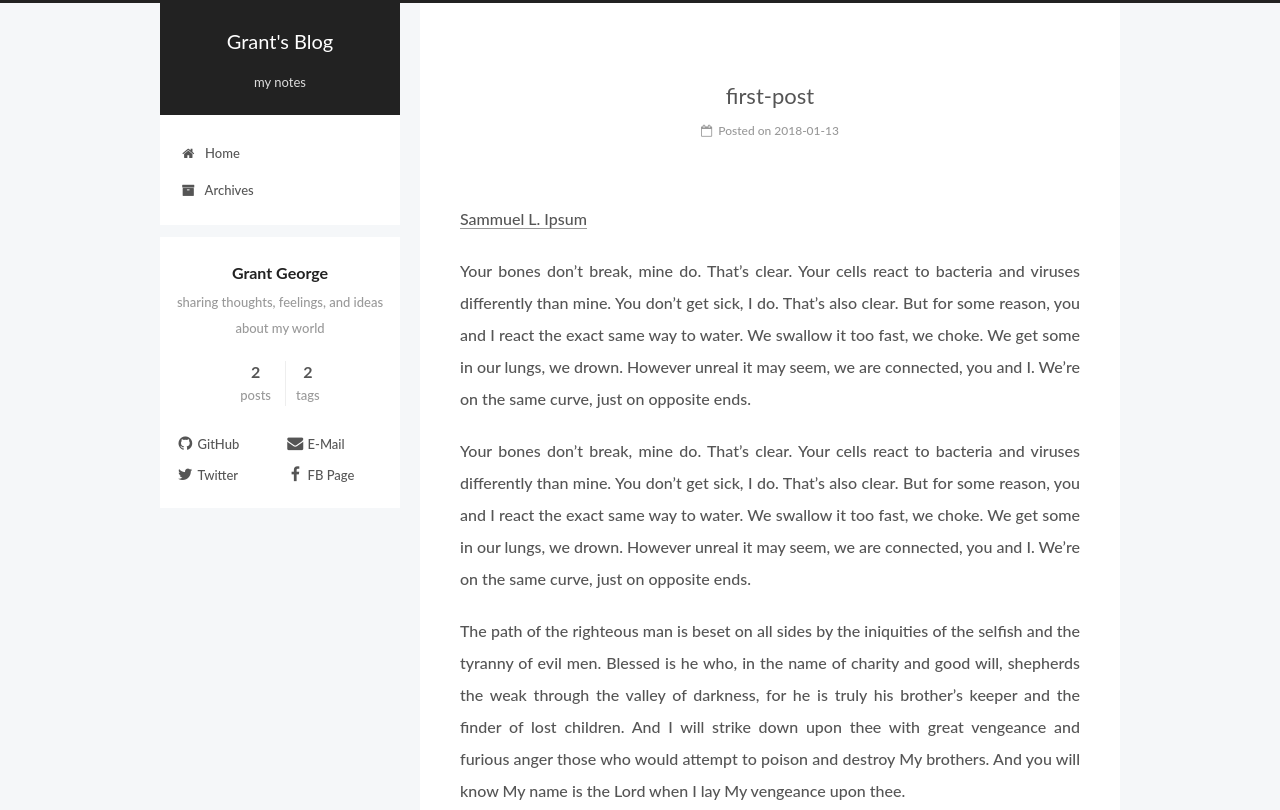
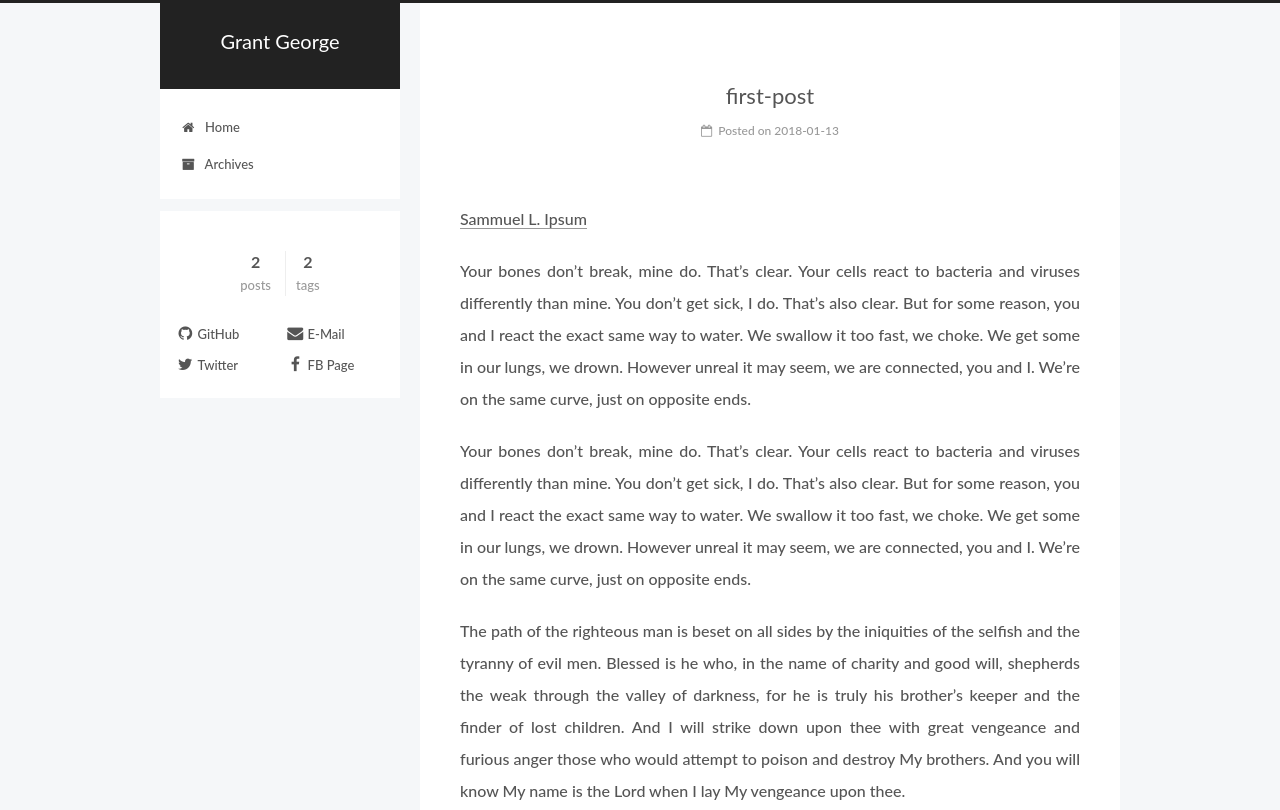
Before and after one commit to grantgeorge/grantgeorge.github.io, a plain HTML site: page index.html in a window 1280 px wide. Shown: the top 810 px of the page. Drawn offline with Linux system fonts and the light colour scheme.

Commit message:
2018-01-13 12:31:50

```diff
--- a/index.html
+++ b/index.html
@@ -79,15 +79,15 @@
 
 
 
-<meta name="description" content="sharing thoughts, feelings, and ideas about my world">
+<meta name="description">
 <meta property="og:type" content="website">
-<meta property="og:title" content="Grant's Blog">
+<meta property="og:title" content="Grant George">
 <meta property="og:url" content="http://www.grantgeorge.io/index.html">
-<meta property="og:site_name" content="Grant's Blog">
-<meta property="og:description" content="sharing thoughts, feelings, and ideas about my world">
+<meta property="og:site_name" content="Grant George">
+<meta property="og:description">
 <meta name="twitter:card" content="summary">
-<meta name="twitter:title" content="Grant's Blog">
-<meta name="twitter:description" content="sharing thoughts, feelings, and ideas about my world">
+<meta name="twitter:title" content="Grant George">
+<meta name="twitter:description">
 
 
 
@@ -123,7 +123,7 @@
 
 
 
-  <title>Grant's Blog</title>
+  <title>Grant George</title>
 
 
 
@@ -154,12 +154,12 @@
     <div class="custom-logo-site-title">
       <a href="/"  class="brand" rel="start">
         <span class="logo-line-before"><i></i></span>
-        <span class="site-title">Grant's Blog</span>
+        <span class="site-title">Grant George</span>
         <span class="logo-line-after"><i></i></span>
       </a>
     </div>
 
-        <p class="site-subtitle">my notes</p>
+        <p class="site-subtitle"></p>
 
   </div>
 
@@ -234,13 +234,13 @@
     <link itemprop="mainEntityOfPage" href="http://www.grantgeorge.io/2018/01/13/first-post/">
 
     <span hidden itemprop="author" itemscope itemtype="http://schema.org/Person">
-      <meta itemprop="name" content="Grant George">
+      <meta itemprop="name" content="">
       <meta itemprop="description" content="">
       <meta itemprop="image" content="/images/avatar.gif">
     </span>
 
     <span hidden itemprop="publisher" itemscope itemtype="http://schema.org/Organization">
-      <meta itemprop="name" content="Grant's Blog">
+      <meta itemprop="name" content="Grant George">
     </span>
 
 
@@ -372,13 +372,13 @@
     <link itemprop="mainEntityOfPage" href="http://www.grantgeorge.io/2018/01/13/My-New-Post/">
 
     <span hidden itemprop="author" itemscope itemtype="http://schema.org/Person">
-      <meta itemprop="name" content="Grant George">
+      <meta itemprop="name" content="">
       <meta itemprop="description" content="">
       <meta itemprop="image" content="/images/avatar.gif">
     </span>
 
     <span hidden itemprop="publisher" itemscope itemtype="http://schema.org/Organization">
-      <meta itemprop="name" content="Grant's Blog">
+      <meta itemprop="name" content="Grant George">
     </span>
 
 
@@ -511,8 +511,8 @@
         <div class="site-overview">
           <div class="site-author motion-element" itemprop="author" itemscope itemtype="http://schema.org/Person">
 
-              <p class="site-author-name" itemprop="name">Grant George</p>
-              <p class="site-description motion-element" itemprop="description">sharing thoughts, feelings, and ideas about my world</p>
+              <p class="site-author-name" itemprop="name"></p>
+              <p class="site-description motion-element" itemprop="description"></p>
           </div>
 
           <nav class="site-state motion-element">
@@ -604,7 +604,7 @@
   <span class="with-love">
     <i class="fa fa-user"></i>
   </span>
-  <span class="author" itemprop="copyrightHolder">Grant George</span>
+  <span class="author" itemprop="copyrightHolder"></span>
 
 
 </div>
```
Also changed, not shown: 2018/01/13/My-New-Post/index.html (+9 -9 lines), 2018/01/13/first-post/index.html (+9 -9 lines), aboutme/index.html (+7 -7 lines), archives/2018/01/index.html (+12 -12 lines), archives/2018/index.html (+12 -12 lines), archives/index.html (+12 -12 lines), tags/Cool/index.html (+12 -12 lines), tags/fun/index.html (+12 -12 lines).
